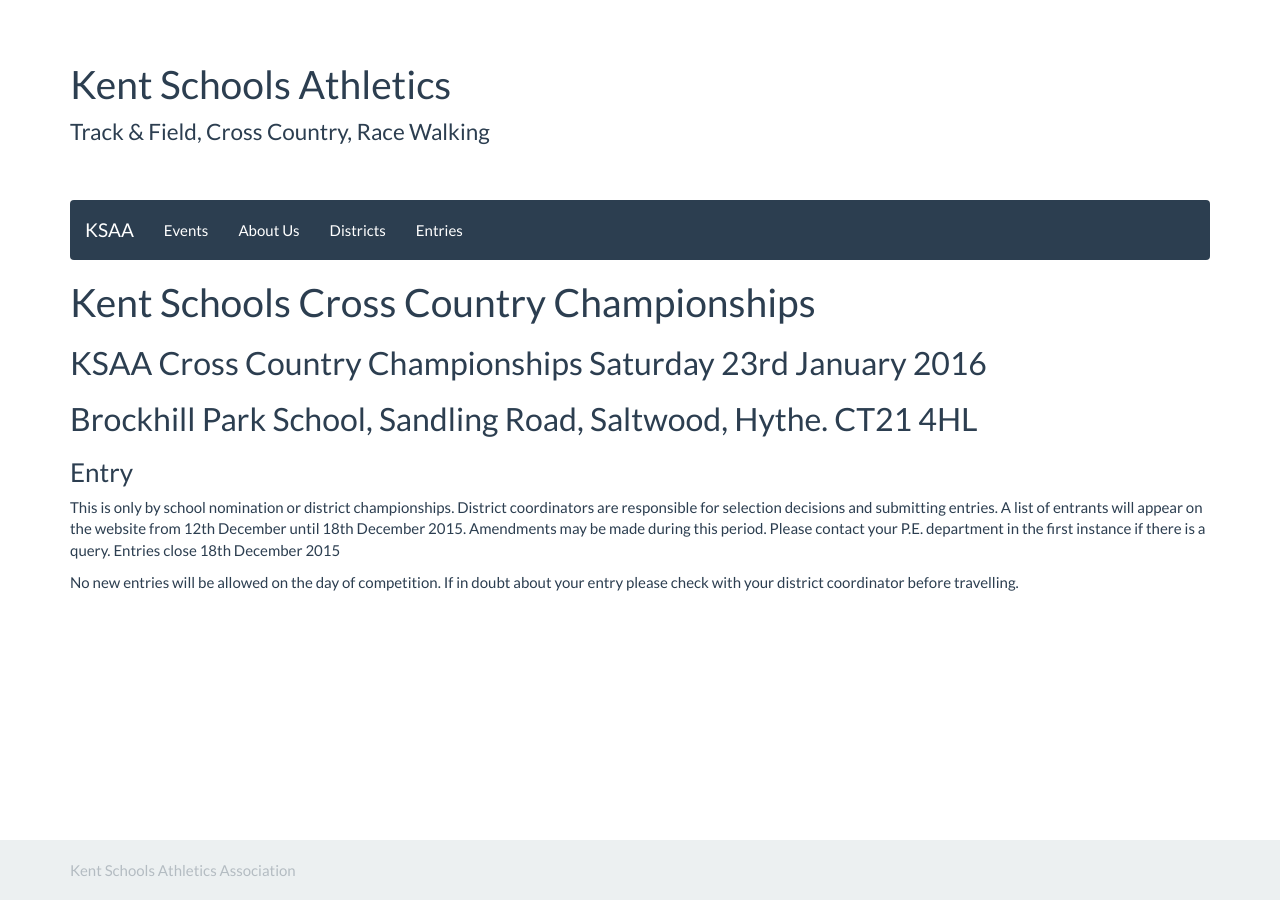
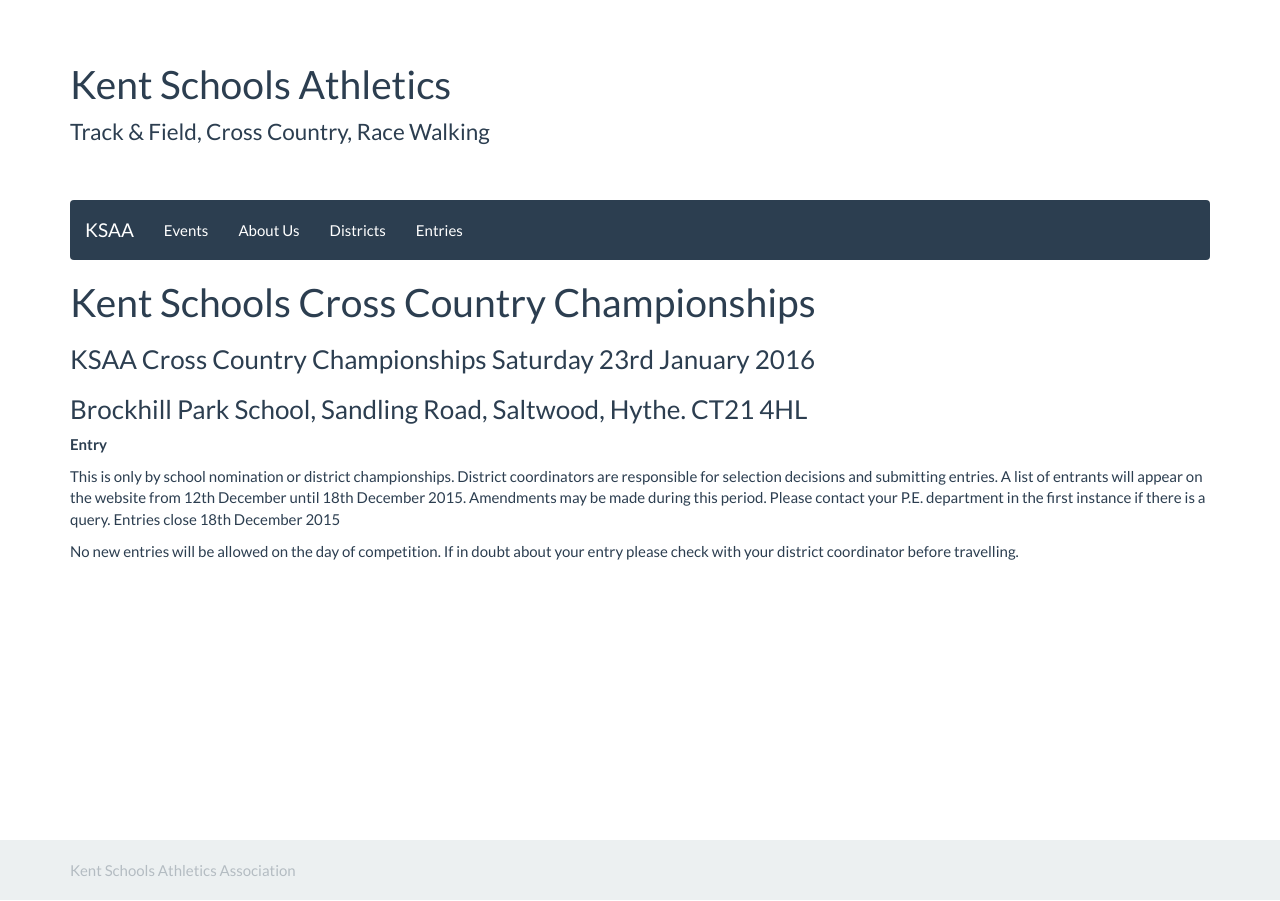
Before and after one commit to chrisnewark/chrisnewark.github.io, a Jekyll site: the page built from _events/15-16/2016-01-23-kent-schools-cross-country-champs.md, in a window 1280 px wide. Built offline with Jekyll 4.4.1, drawn with Linux system fonts in a browser that asks for light colours; nearby versions of some CDN libraries.

Commit message:
Updated formatting

```diff
--- a/_events/15-16/2016-01-23-kent-schools-cross-country-champs.md
+++ b/_events/15-16/2016-01-23-kent-schools-cross-country-champs.md
@@ -5,10 +5,11 @@
 location: Brockhill
 ---
 
-## KSAA Cross Country Championships Saturday 23rd January 2016
-## Brockhill Park School, Sandling Road, Saltwood, Hythe. CT21 4HL
+### KSAA Cross Country Championships Saturday 23rd January 2016
 
-### Entry
+### Brockhill Park School, Sandling Road, Saltwood, Hythe. CT21 4HL
+
+**Entry**
 
 This is only by school nomination or district championships. District coordinators are responsible for selection decisions and submitting entries.
 A list of entrants will appear on the website from 12th December until 18th December 2015. Amendments may be made during this period.
```
